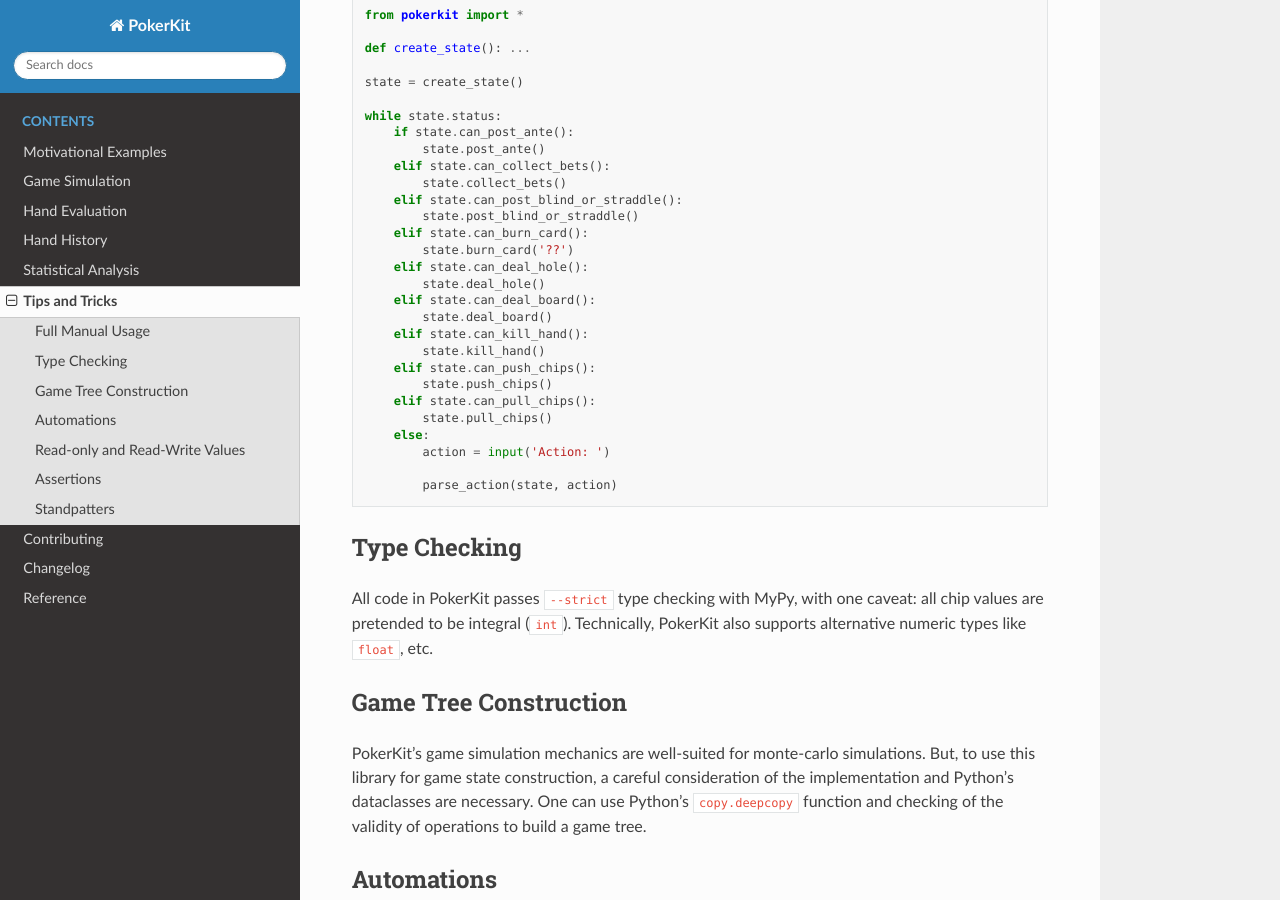
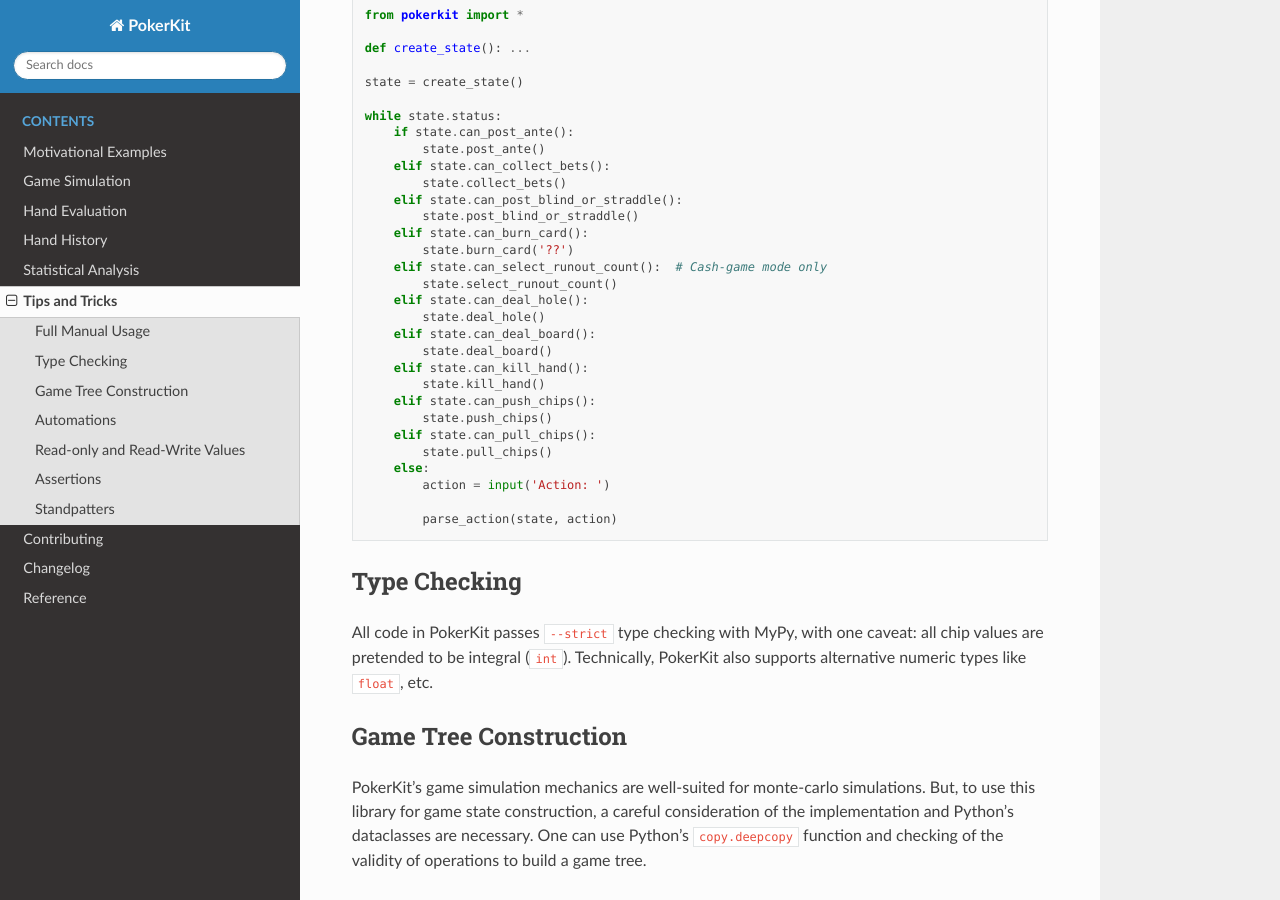
Before and after one commit to uoftcprg/pokerkit, a Sphinx documentation site: the page built from docs/tips.rst, in a window 1280 px wide and 900 px high, scrolled down 342 px. Built offline with Sphinx 7.4.7 and the Read the Docs theme 3.1.0, drawn with Linux system fonts in a browser that asks for light colours.

Commit message:
Add runout selection to tips

```diff
--- a/docs/tips.rst
+++ b/docs/tips.rst
@@ -25,6 +25,8 @@
            state.post_blind_or_straddle()
        elif state.can_burn_card():
            state.burn_card('??')
+       elif state.can_select_runout_count():  # Cash-game mode only
+           state.select_runout_count()
        elif state.can_deal_hole():
            state.deal_hole()
        elif state.can_deal_board():
```
